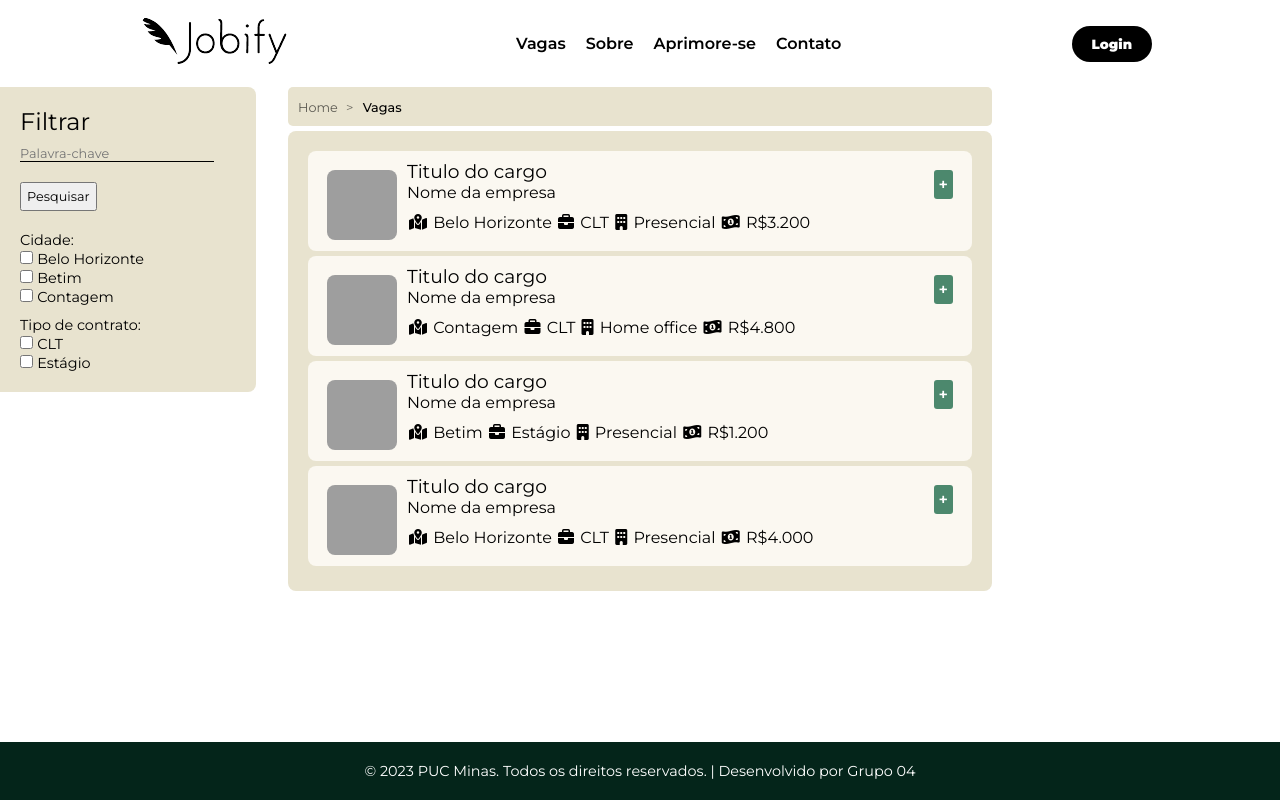
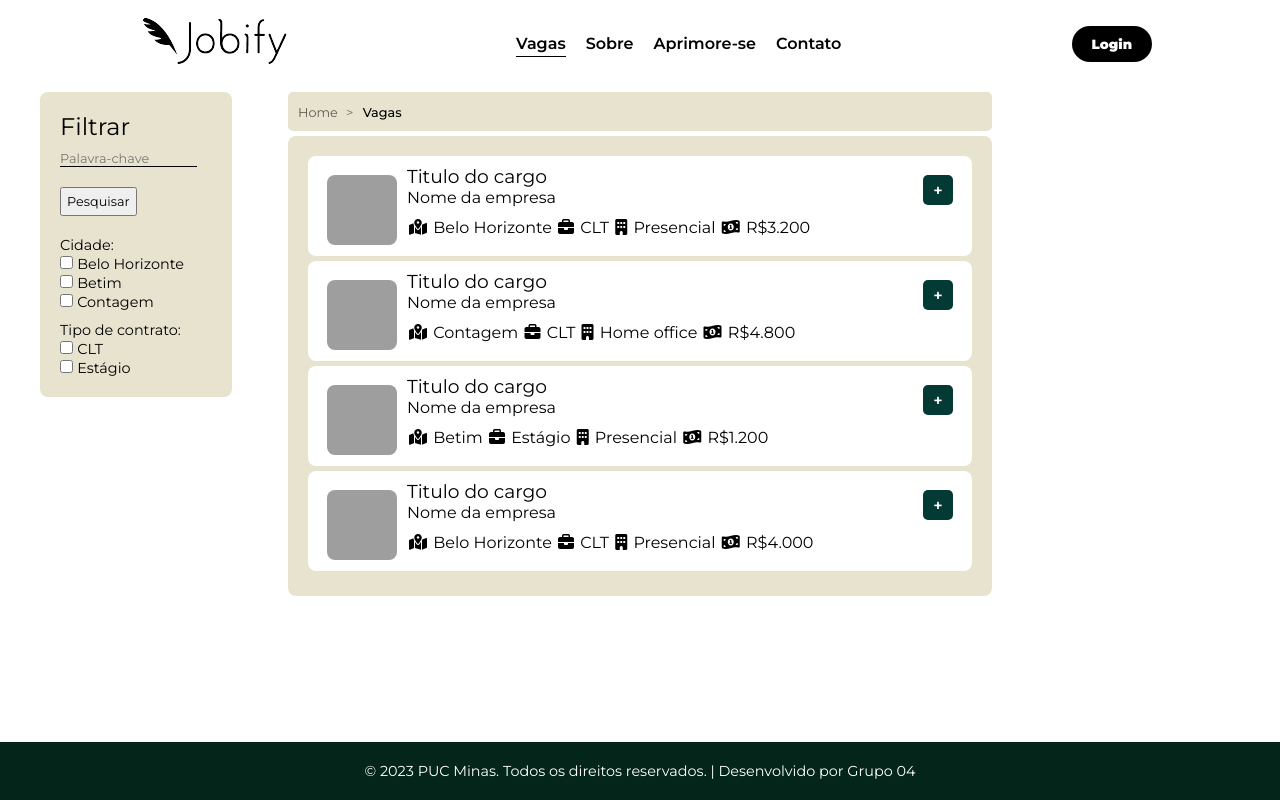
Before and after one commit to ICEI-PUC-Minas-PMV-SI/pmv-si-2023-2-pe1-t3-projetocarreiras, a plain HTML site: page src/vagas.html in a window 1280 px wide. Drawn offline with Linux system fonts and the light colour scheme; grey boxes are pictures that could not be loaded.

Commit message:
edita estilo header

```diff
--- a/src/style.css
+++ b/src/style.css
@@ -15,6 +15,7 @@ body {
     display: flex;
     flex-direction: column;
 }
+
 
 ::-webkit-scrollbar {
     width: 10px;
@@ -39,6 +40,10 @@ body {
 }
 
 /* Breadcrumbs */
+
+.breadcrumbs-section {
+    margin-top: 5px;
+}
 
 .breadcrumbs {
     width: 55%;
@@ -103,6 +108,11 @@ body {
 
 .nav_links li a:hover {
     color: var(--color-button);
+}
+
+.nav_links a.pag-atual {
+    border-bottom: 1px solid;
+    padding-bottom: 3px;
 }
 
 /* botão de login */
@@ -220,7 +230,7 @@ body {
     height: auto;
 }
 
-/* Cards */
+/* s */
 .secao-vagas{
     display: grid;
     grid-template-columns: 1fr 1fr 1fr 1fr;
@@ -288,8 +298,11 @@ body {
 
 /* Seção Vagas */
 
+#container-vagas{
+    background-color: var(--second-text-color);
+}
+
 .vagas {
-    background-color: red;
     height: fit-content;
     padding: 10px;
 }
@@ -299,7 +312,7 @@ body {
 }
 
 .cards-vagas{
-    background-color: var(--bg-color);
+    background-color: white;
     padding: 9px;
     margin-bottom: 5px;
     border-radius: 8px;
@@ -316,9 +329,10 @@ body {
 .botao-vaga {
     border: none;
     padding: 5px;
-    height: min-content;
-    background-color: var(--color-button);
-    border-radius: 3px;
+    height: 30px;
+    width: 30px;
+    background-color: var(--main-color);
+    border-radius: 5px;
     font-size: 1em;
     float: right;
     margin: 10px;
@@ -340,13 +354,14 @@ body {
 }
 
 aside {
-    width: 20%;
+    margin-top: 5px;
+    margin-left: 40px;
+    width: 15%;
     position: fixed;
     top: auto;
     left: 0;
     padding: 20px;
-    border-top-right-radius: 8px;
-    border-bottom-right-radius: 8px;
+    border-radius: 8px;
     background-color: var(--second-text-color);
 }
 
@@ -383,7 +398,7 @@ aside {
 .container {
     width: 55%;
     min-height: fit-content;
-    background-color: var(--second-text-color);
+    background-color: white;
     padding: 20px;
     margin: 5px auto 50px;
     border-radius: 8px;
--- a/src/vagas.html
+++ b/src/vagas.html
@@ -15,7 +15,7 @@
 
             <nav>
             <ul class="nav_links">
-                <li><a href="/src/vagas.html">Vagas</a></li>
+                <li><a href="/src/vagas.html" class="pag-atual">Vagas</a></li>
                 <li><a href="#">Sobre</a></li>
                 <li><a href="#">Aprimore-se</a></li>
                 <li><a href="#">Contato</a></li>
@@ -51,7 +51,7 @@
                 </div>
             </aside>
             <main>
-                <section>
+                <section class="breadcrumbs-section">
                     <ul class="breadcrumbs">
                         <li class="breadcrumbs-item">
                             <a href="index.html" class="breadcrumbs-link">Home</a>
```
